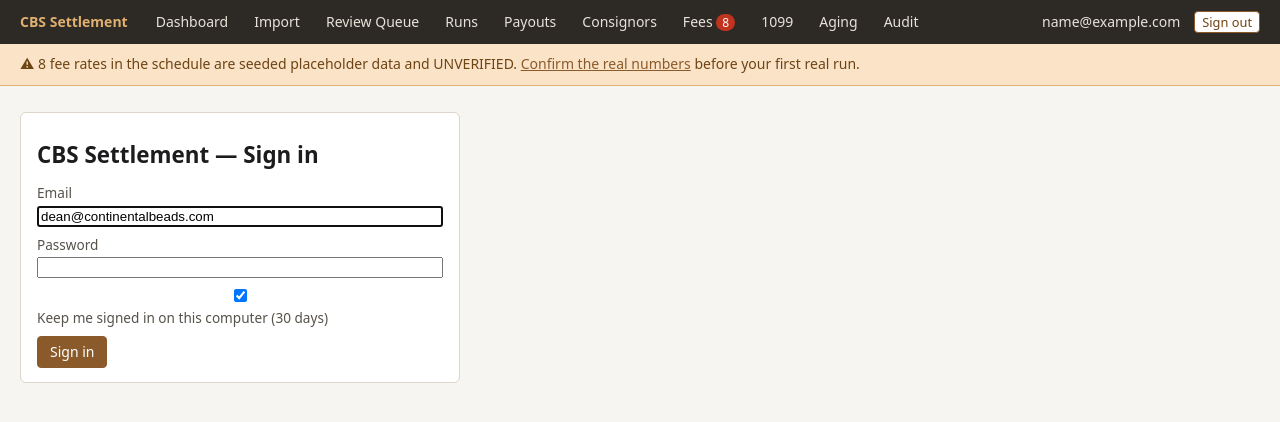
After one commit to continentalbeads/jewelry-cost-calculator, a Flask app: page /login in a window 1280 px wide. The commit adds this page. Shown: the top 422 px of the page. Run offline with Flask 3, Linux system fonts and the light colour scheme; the visitor is signed in with stand-in values (Sample User, id 1); data comes from the database, SQL or seed files in the repository; data that the repository does not hold is empty.

Commit message:
Add single-user login to the settlement app
- First launch shows a one-time setup screen to create the login (email +
  password, 8+ chars); after that every page and API endpoint requires a
  signed-in session (pages redirect to /login, /api/* returns 401)
- Passwords stored as salted hashes (werkzeug); session cookie is HttpOnly
  and SameSite=Lax; signing key is a per-install random secret persisted in
  settings instead of a hardcoded string
- Sign out button and account page (change password) in the nav; sign-ins
  and failed attempts recorded in the audit log
- Password reset for a lost password: delete the users row and setup runs
  again without touching ledger data (documented on the account page)

Co-Authored-By: Claude Fable 5 <noreply@anthropic.com>
Claude-Session: https://claude.ai/code/session_016rdmavtNrcTobTZ21ueiwi

```diff
--- a/settlement/app.py
+++ b/settlement/app.py
@@ -7,10 +7,13 @@ import csv
 import io
 import json
 import os
+import secrets
 import uuid
+from datetime import timedelta
 
 from flask import (Flask, abort, flash, jsonify, redirect, render_template,
-                   request, send_file, url_for)
+                   request, send_file, session, url_for)
+from werkzeug.security import check_password_hash, generate_password_hash
 
 import db
 import fees as feemod
@@ -20,9 +23,29 @@ from util import (apply_bps, fmt_bps, fmt_money, parse_cents, parse_date,
                   parse_int, today)
 
 app = Flask(__name__)
-app.secret_key = "cbs-local-single-user-tool"  # local tool, no auth by design
 
 db.init_db()
+
+
+def _load_secret_key():
+    """Persistent random signing key so sessions survive restarts and cookies
+    can't be forged with a known constant."""
+    conn = db.connect()
+    key = db.get_setting(conn, "secret_key")
+    if not key:
+        key = secrets.token_hex(32)
+        db.set_setting(conn, "secret_key", key)
+        conn.commit()
+    conn.close()
+    return key
+
+
+app.secret_key = _load_secret_key()
+app.config.update(
+    SESSION_COOKIE_HTTPONLY=True,
+    SESSION_COOKIE_SAMESITE="Lax",  # blocks cross-site form posts to the app
+    PERMANENT_SESSION_LIFETIME=timedelta(days=30),
+)
 
 app.jinja_env.filters["money"] = fmt_money
 app.jinja_env.filters["bps"] = fmt_bps
@@ -32,8 +55,152 @@ def get_conn():
     return db.connect()
 
 
+# ---------------------------------------------------------------- auth
+
+PUBLIC_ENDPOINTS = {"login", "setup", "static"}
+
+
+@app.before_request
+def require_login():
+    if request.endpoint in PUBLIC_ENDPOINTS or request.endpoint is None:
+        return None
+    conn = get_conn()
+    n_users = conn.execute("SELECT COUNT(*) c FROM users").fetchone()["c"]
+    uid = session.get("uid")
+    user_ok = bool(
+        n_users and uid
+        and conn.execute("SELECT 1 FROM users WHERE id=?", (uid,)).fetchone()
+    )
+    conn.close()
+    if not n_users:
+        return redirect(url_for("setup"))
+    if user_ok:
+        return None
+    session.clear()
+    if request.path.startswith("/api/"):
+        abort(401)
+    nxt = request.path if request.method == "GET" else None
+    return redirect(url_for("login", next=nxt))
+
+
+@app.context_processor
+def auth_ctx():
+    uid = session.get("uid")
+    email = None
+    if uid:
+        conn = get_conn()
+        row = conn.execute("SELECT email FROM users WHERE id=?", (uid,)).fetchone()
+        conn.close()
+        email = row["email"] if row else None
+    return {"logged_in": email is not None, "current_user_email": email}
+
+
+def _safe_next(target):
+    return target if target and target.startswith("/") and not target.startswith("//") else None
+
+
+@app.route("/setup", methods=["GET", "POST"])
+def setup():
+    conn = get_conn()
+    if conn.execute("SELECT COUNT(*) c FROM users").fetchone()["c"]:
+        conn.close()
+        return redirect(url_for("login"))
+    error = None
+    if request.method == "POST":
+        email = request.form.get("email", "").strip().lower()
+        pw = request.form.get("password", "")
+        pw2 = request.form.get("password2", "")
+        if "@" not in email:
+            error = "Enter a valid email address."
+        elif len(pw) < 8:
+            error = "Password must be at least 8 characters."
+        elif pw != pw2:
+            error = "Passwords don't match."
+        else:
+            cur = conn.execute(
+                "INSERT INTO users (email, password_hash) VALUES (?,?)",
+                (email, generate_password_hash(pw)))
+            db.audit(conn, "users", cur.lastrowid, "created", None, email,
+                     "login account created")
+            conn.commit()
+            conn.close()
+            session.clear()
+            session["uid"] = cur.lastrowid
+            session.permanent = True
+            flash("Account created — you're signed in.", "ok")
+            return redirect(url_for("dashboard"))
+    conn.close()
+    return render_template("setup.html", error=error,
+                           email=request.form.get("email", "dean@continentalbeads.com"))
+
+
+@app.route("/login", methods=["GET", "POST"])
+def login():
+    conn = get_conn()
+    if not conn.execute("SELECT COUNT(*) c FROM users").fetchone()["c"]:
+        conn.close()
+        return redirect(url_for("setup"))
+    error = None
+    if request.method == "POST":
+        email = request.form.get("email", "").strip()
+        pw = request.form.get("password", "")
+        user = conn.execute("SELECT * FROM users WHERE email=?", (email,)).fetchone()
+        if user and check_password_hash(user["password_hash"], pw):
+            conn.execute("UPDATE users SET last_login=datetime('now') WHERE id=?",
+                         (user["id"],))
+            db.audit(conn, "users", user["id"], "login", None, user["email"], "signed in")
+            conn.commit()
+            conn.close()
+            session.clear()
+            session["uid"] = user["id"]
+            session.permanent = bool(request.form.get("remember"))
+            return redirect(_safe_next(request.form.get("next")) or url_for("dashboard"))
+        db.audit(conn, "users", None, "login_failed", None, email, "bad credentials")
+        conn.commit()
+        error = "Wrong email or password."
+    conn.close()
+    return render_template("login.html", error=error,
+                           next=_safe_next(request.args.get("next")) or "")
+
+
+@app.route("/logout", methods=["POST"])
+def logout():
+    session.clear()
+    flash("Signed out.", "ok")
+    return redirect(url_for("login"))
+
+
+@app.route("/account", methods=["GET", "POST"])
+def account():
+    conn = get_conn()
+    user = conn.execute("SELECT * FROM users WHERE id=?", (session["uid"],)).fetchone()
+    if request.method == "POST":
+        current = request.form.get("current_password", "")
+        pw = request.form.get("password", "")
+        pw2 = request.form.get("password2", "")
+        if not check_password_hash(user["password_hash"], current):
+            flash("Current password is wrong.", "error")
+        elif len(pw) < 8:
+            flash("New password must be at least 8 characters.", "error")
+        elif pw != pw2:
+            flash("New passwords don't match.", "error")
+        else:
+            conn.execute("UPDATE users SET password_hash=? WHERE id=?",
+                         (generate_password_hash(pw), user["id"]))
+            db.audit(conn, "users", user["id"], "password", None, "(changed)",
+                     "password changed")
+            conn.commit()
+            flash("Password changed.", "ok")
+        conn.close()
+        return redirect(url_for("account"))
+    conn.close()
+    return render_template("account.html", user=user)
+
+
 @app.context_processor
 def nav_counts():
+    if not session.get("uid"):
+        return {"nav_pending_review": 0, "nav_unverified_fees": 0}
     conn = get_conn()
     pending = conn.execute(
         """SELECT COUNT(*) c FROM import_lines
--- a/settlement/schema.sql
+++ b/settlement/schema.sql
@@ -3,6 +3,14 @@ PRAGMA foreign_keys = ON;
 CREATE TABLE IF NOT EXISTS settings (
   key   TEXT PRIMARY KEY,
   value TEXT NOT NULL
+);
+
+CREATE TABLE IF NOT EXISTS users (
+  id            INTEGER PRIMARY KEY,
+  email         TEXT NOT NULL UNIQUE COLLATE NOCASE,
+  password_hash TEXT NOT NULL,
+  created_at    TEXT NOT NULL DEFAULT (datetime('now')),
+  last_login    TEXT
 );
 
 CREATE TABLE IF NOT EXISTS consignors (
--- a/settlement/static/style.css
+++ b/settlement/static/style.css
@@ -13,6 +13,9 @@ a { color: #8a5a2b; }
 .topnav .brand { font-weight: 700; color: #e0b070; margin-right: 8px; }
 .badge { background: #b3542e; color: #fff; border-radius: 9px; padding: 0 6px;
          font-size: 0.75rem; }
+.nav-user { margin-left: auto; display: flex; gap: 8px; align-items: center;
+            color: #b7ad9f; }
+.auth-card { max-width: 440px; margin: 60px auto; }
 .badge.warn { background: #c2331f; }
 
 .banner { padding: 10px 20px; }
--- a/settlement/templates/base.html
+++ b/settlement/templates/base.html
@@ -7,6 +7,7 @@
 <link rel="stylesheet" href="{{ url_for('static', filename='style.css') }}">
 </head>
 <body>
+{% if logged_in %}
 <nav class="topnav no-print">
   <span class="brand">CBS Settlement</span>
   <a href="{{ url_for('dashboard') }}">Dashboard</a>
@@ -19,9 +20,14 @@
   <a href="{{ url_for('ten99') }}">1099</a>
   <a href="{{ url_for('aging') }}">Aging</a>
   <a href="{{ url_for('audit_view') }}">Audit</a>
+  <span class="nav-user">
+    <a href="{{ url_for('account') }}" title="account settings">{{ current_user_email }}</a>
+    <form class="inline" method="post" action="{{ url_for('logout') }}"><button class="tiny secondary">Sign out</button></form>
+  </span>
 </nav>
+{% endif %}
 
-{% if nav_unverified_fees %}
+{% if logged_in and nav_unverified_fees %}
 <div class="banner warn no-print">
   ⚠ {{ nav_unverified_fees }} fee rate{{ 's' if nav_unverified_fees != 1 }} in the schedule
   {{ 'are' if nav_unverified_fees != 1 else 'is' }} seeded placeholder data and UNVERIFIED.
--- /dev/null
+++ b/settlement/templates/login.html
@@ -0,0 +1,15 @@
+{% extends "base.html" %}
+{% block title %}Sign in — CBS Settlement{% endblock %}
+{% block content %}
+<div class="card auth-card">
+  <h1>CBS Settlement — Sign in</h1>
+  {% if error %}<div class="banner flash-error">{{ error }}</div>{% endif %}
+  <form method="post" action="{{ url_for('login') }}" class="formgrid" style="grid-template-columns:1fr">
+    <input type="hidden" name="next" value="{{ next }}">
+    <label>Email <input type="email" name="email" value="dean@continentalbeads.com" required autofocus></label>
+    <label>Password <input type="password" name="password" required></label>
+    <label class="subtle"><input type="checkbox" name="remember" checked> Keep me signed in on this computer (30 days)</label>
+    <div><button type="submit">Sign in</button></div>
+  </form>
+</div>
+{% endblock %}
```
Also changed, not shown: settlement/templates/account.html (added, +19 -0 lines), settlement/templates/setup.html (added, +15 -0 lines), settlement/README.md.
